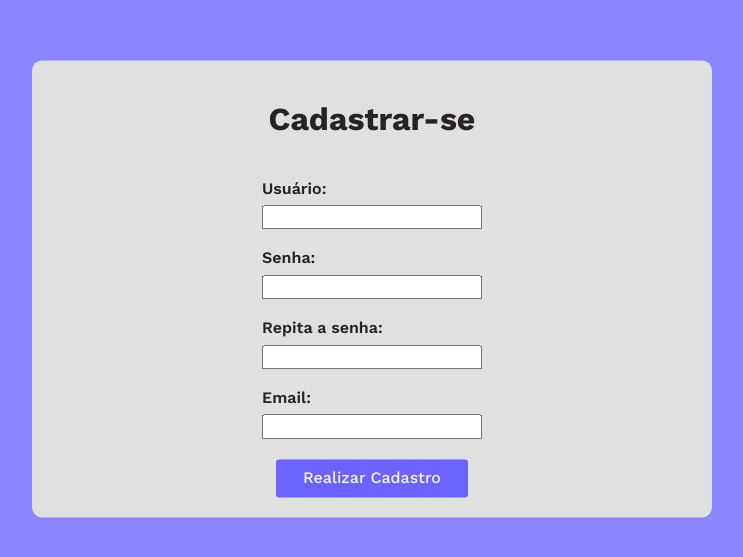
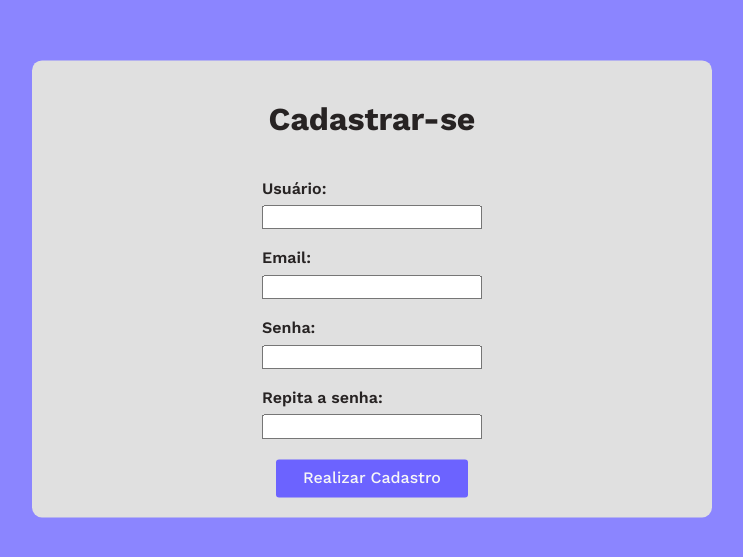
Before and after one commit to JpLoyal/To_Do, a React (Vite) app: page /cadastro in a window 1280 px wide. Shown: the part 111-668 px from the top of the page, without its empty margins (268-1011 px from the left). Built offline with nearby package versions, Linux system fonts and the light colour scheme; the HTML template or start-up script is replaced by a standard one.

Commit message:
feat: cria página de registros funcional

```diff
--- a/src/components/FormLoginCadastro/FormLoginCadastro.jsx
+++ b/src/components/FormLoginCadastro/FormLoginCadastro.jsx
@@ -1,29 +1,82 @@
-import React from 'react';
+import React, { useState } from 'react';
 import styles from './FormLoginCadastro.module.css';
 
 const FormComponent = ({ title, isCadastro, buttonText, onSubmit }) => {
+
+  const [username, setUsername] = useState('');
+  const [email, setEmail] = useState('');
+  const [password, setPassword] = useState('');
+  const [re_password, setRe_password] = useState('');
+
+  const handleUsernameChange = (e) => {
+    setUsername(e.target.value);
+  };
+
+  const handleEmailChange = (e) => {
+    setEmail(e.target.value);
+  };
+
+  const handlePasswordChange = (e) => {
+    setPassword(e.target.value);
+  };
+
+  const handleRe_passwordChange = (e) => {
+    setRe_password(e.target.value);
+  };
+
+  const handleSubmit = (e) => {
+    e.preventDefault();
+    onSubmit({ username, email, password, re_password });
+  };
+
   return (
-    <form className={styles.formLogin} onSubmit={onSubmit}>
+    <form className={styles.formLogin} onSubmit={handleSubmit}>
       <h1>{title}</h1>
       <div className={styles.containerLabelInput}>
         <label htmlFor="username">Usuário:</label>
-        <input type="text" id="username" name="username" />
+        <input
+          type="text"
+          id="username"
+          name="username"
+          onChange={handleUsernameChange}
+          required/>
       </div>
+
+      {isCadastro && (
+        <>
+          <div className={styles.containerLabelInput}>
+            <label htmlFor="email">Email:</label>
+            <input
+              type="text"
+              id="email"
+              name="email"
+              onChange={handleEmailChange}
+              required/>
+          </div>
+        </>
+      )}
+
       <div className={styles.containerLabelInput}>
         <label htmlFor="password">Senha:</label>
-        <input type="password" id="password" name="password" />
+        <input
+          type="password"
+          id="password"
+          name="password"
+          onChange={handlePasswordChange}
+          required/>
       </div>
 
       {isCadastro && (
         <>
           <div className={styles.containerLabelInput}>
             <label htmlFor="againPassword">Repita a senha:</label>
-            <input type="password" id="againPassword" name="againPassword" />
+            <input
+            type="password"
+            id="againPassword"
+            name="againPassword"
+            onChange={handleRe_passwordChange}
+            required/>
           </div>
-          <div className={styles.containerLabelInput}>
-            <label htmlFor="email">Email:</label>
-            <input type="text" id="email" name="email" />
-        </div>
         </>
       )}
 
--- a/src/pages/CadastroPage/CadastroPage.jsx
+++ b/src/pages/CadastroPage/CadastroPage.jsx
@@ -1,15 +1,46 @@
-import styles from './CadastroPage.module.css'
+import styles from './CadastroPage.module.css';
+import config from '../../config';
 
 import FormLoginCadastro from '../../components/FormLoginCadastro/FormLoginCadastro'
 
+const CadastroPage = () => {
 
-const CadastroPage = () => {
+  const onSubmit = async (formData) => {
+    const { username, email, password, re_password } = formData;
+
+    if (password !== re_password) {
+      alert('As senhas não coincidem!')
+    } else {
+        try {
+          const response = await fetch(`${config.API_URL}/users/`, {
+            method: 'POST',
+            headers: {
+              'Content-Type': 'application/json',
+            },
+            body: JSON.stringify({ username, email, password, re_password }),
+          });
+
+          if (!response.ok) {
+            throw new Error('Erro ao registrar usuário');
+          }
+
+          const data = await response.json();
+          console.log('Registro bem-sucedido:', data);
+          // Você pode adicionar mais lógica aqui, como redirecionar o usuário ou mostrar uma mensagem de sucesso
+        } catch (error) {
+          console.error('Erro:', error);
+          alert('Erro ao registrar usuário. Por favor, tente novamente.');
+        }
+    }
+  };
+
   return (
     <div className={styles.mainContainerCadastro}>
       <FormLoginCadastro
         title={'Cadastrar-se'}
         buttonText={'Realizar Cadastro'}
         isCadastro={true}
+        onSubmit={onSubmit}
       />
     </div>
   )
```
